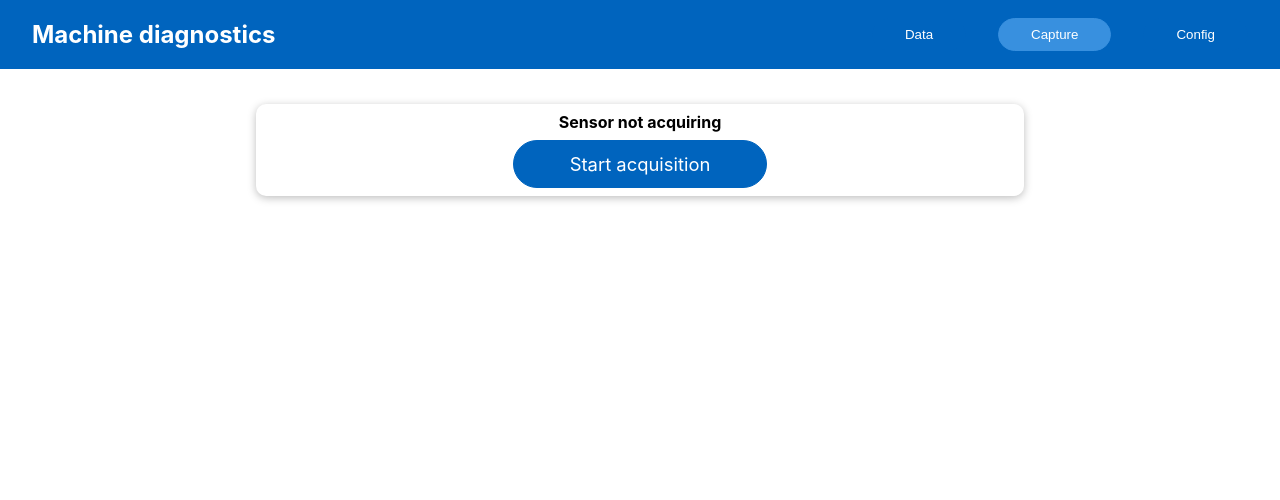
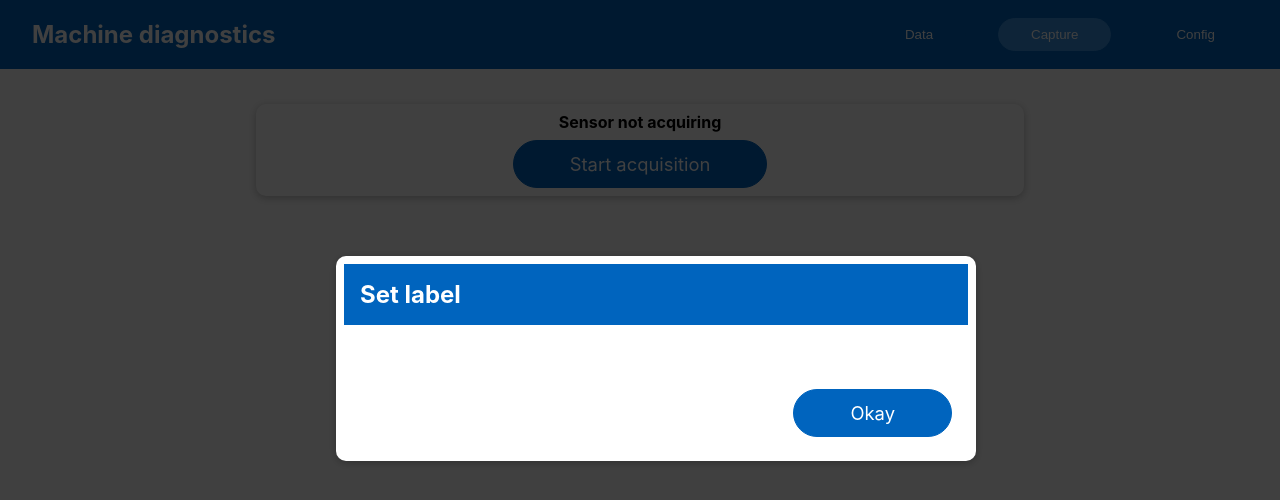
Before and after one commit to Revzik/AGH-MSC_Machine_Analyzer, a React (Create React App) app in the folder frontend/: page / in a window 1280 px wide. Both pictures are taken after a click on the button "Capture". Shown: the top 500 px of the page. Built offline with nearby package versions, Linux system fonts and the light colour scheme; no server answers.

Commit message:
Add Label modal - todo content and validation

```diff
--- a/frontend/public/index.html
+++ b/frontend/public/index.html
@@ -28,6 +28,8 @@
   </head>
   <body>
     <noscript>You need to enable JavaScript to run this app.</noscript>
+    <div id="backdrop-root"></div>
+    <div id="overlay-root"></div>
     <div id="root"></div>
     <!--
       This HTML file is a template.
--- /dev/null
+++ b/frontend/src/components/CapturePage/LabelModal.js
@@ -0,0 +1,45 @@
+import React from "react";
+import ReactDOM from "react-dom";
+
+import Card from "../UI/Card";
+import Button from "../UI/Button";
+import ModalBackdrop from "../UI/ModalBackdrop";
+
+import classes from "./LabelModal.module.css";
+
+function ModalOverlay(props) {
+  return (
+    <Card className={classes.modal}>
+      <header className={classes.header}>
+        <h2>{props.title}</h2>
+      </header>
+      <div className={classes.content}>
+        <p>{props.message}</p>
+      </div>
+      <footer className={classes.actions}>
+        <Button onClick={props.onConfirm}>Okay</Button>
+      </footer>
+    </Card>
+  );
+};
+
+function LabelModal(props) {
+  return (
+    <React.Fragment>
+      {ReactDOM.createPortal(
+        <ModalBackdrop onConfirm={props.onConfirm} />,
+        document.getElementById("backdrop-root")
+      )}
+      {ReactDOM.createPortal(
+        <ModalOverlay
+          title={props.title}
+          message={props.message}
+          onConfirm={props.onConfirm}
+        />,
+        document.getElementById("overlay-root")
+      )}
+    </React.Fragment>
+  );
+};
+
+export default LabelModal;
--- /dev/null
+++ b/frontend/src/components/CapturePage/LabelModal.module.css
@@ -0,0 +1,35 @@
+.modal {
+  position: fixed;
+  top: 30vh;
+  left: 10%;
+  width: 80%;
+  z-index: 100;
+  overflow: hidden;
+}
+
+.header {
+  background: #0064BE;
+  padding: 1rem;
+}
+
+.header h2 {
+  margin: 0;
+  color: white;
+}
+
+.content {
+  padding: 1rem;
+}
+
+.actions {
+  padding: 1rem;
+  display: flex;
+  justify-content: flex-end;
+}
+
+@media (min-width: 768px) {
+  .modal {
+    left: calc(50% - 20rem);
+    width: 40rem;
+  }
+}
--- a/frontend/src/components/CapturePage/MainCapture.js
+++ b/frontend/src/components/CapturePage/MainCapture.js
@@ -3,6 +3,7 @@ import React, { useState, useEffect } from "react";
 import MainContainer from "../UI/MainContainer";
 import Button from "../UI/Button";
 import Card from "../UI/Card";
+import LabelModal from "./LabelModal";
 
 import classes from "./MainCapture.module.css";
 
@@ -10,6 +11,7 @@ function MainCapture(props) {
   const [acquiring, setAcquiring] = useState(false);
   const [capturing, setCapturing] = useState(false);
   const [label, setLabel] = useState("");
+  const [settingLabel, setSettingLabel] = useState(true);
   const [isLoading, setLoading] = useState(false);
 
   function toggleAcquisition() {
@@ -70,7 +72,9 @@ function MainCapture(props) {
     fetchData();
   }, []);
 
-  let acquisitionCard = (
+  const labelModal = <LabelModal title="Set label"/>
+
+  const acquisitionCard = (
     <Card className={classes.card}>
       <div className={classes.status}>
         {acquiring ? "Sensor acquiring" : "Sensor not acquiring"}
@@ -98,6 +102,7 @@ function MainCapture(props) {
 
   return (
     <MainContainer>
+      {settingLabel && labelModal}
       {acquisitionCard}
       {captureCard}
     </MainContainer>
--- /dev/null
+++ b/frontend/src/components/UI/ModalBackdrop.js
@@ -0,0 +1,9 @@
+import React from "react";
+
+import classes from "./ModalBackdrop.module.css";
+
+function ModalBackdrop() {
+  return <div className={classes.backdrop}></div>;
+};
+
+export default ModalBackdrop;
--- /dev/null
+++ b/frontend/src/components/UI/ModalBackdrop.module.css
@@ -0,0 +1,9 @@
+.backdrop {
+  position: fixed;
+  top: 0;
+  left: 0;
+  width: 100%;
+  height: 100vh;
+  z-index: 10;
+  background: rgba(0, 0, 0, 0.75);
+}
```
